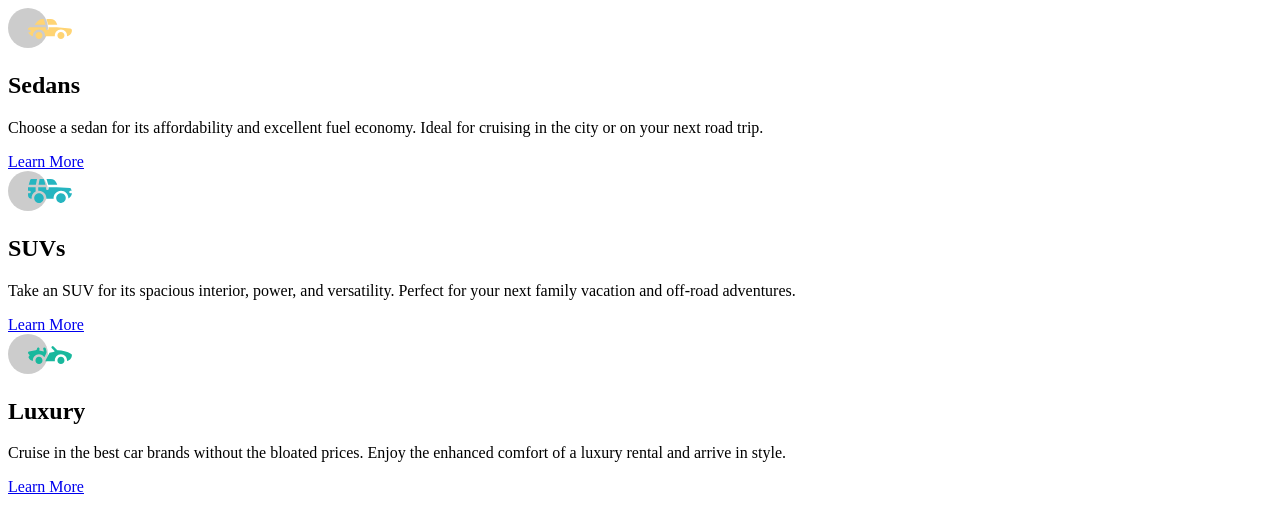
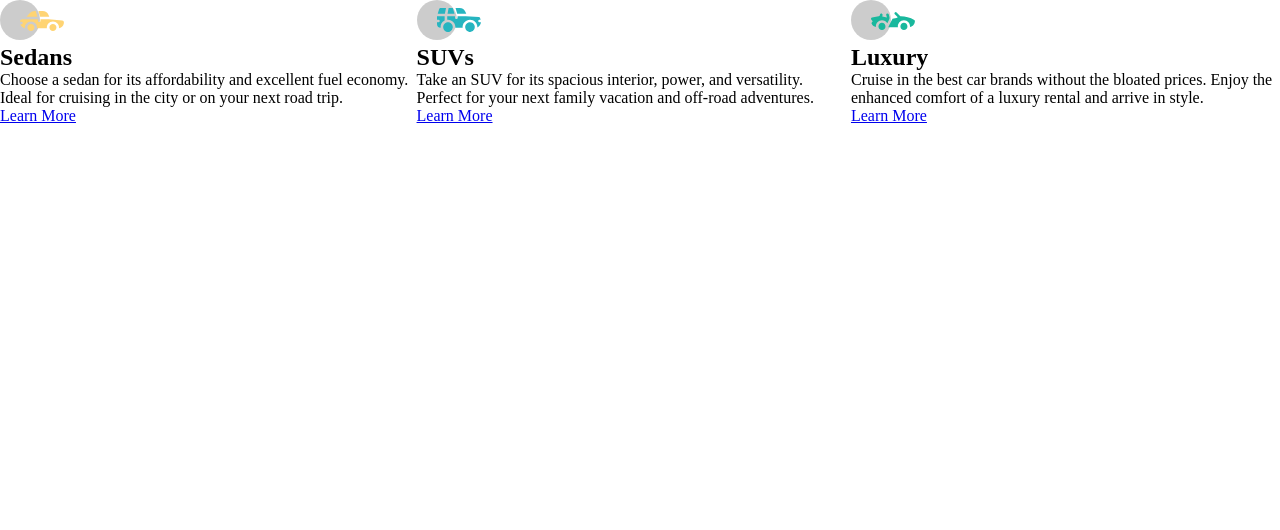
Before and after one commit to codernami/react-cards, a React (Create React App) app: page / in a window 1280 px wide. Shown: the top 530 px of the page. Built offline with nearby package versions, Linux system fonts and the light colour scheme.

Commit message:
Adding styled-components. Adding basic styles.

```diff
--- a/package.json
+++ b/package.json
@@ -9,6 +9,7 @@
     "react": "^18.2.0",
     "react-dom": "^18.2.0",
     "react-scripts": "5.0.1",
+    "styled-components": "^5.3.5",
     "web-vitals": "^2.1.4"
   },
   "scripts": {
--- a/src/App.js
+++ b/src/App.js
@@ -1,13 +1,18 @@
+import { GlobalStyles } from './components/styles/Global'
+import { Container } from './components/styles/Container.styled'
 import Card from './components/Card'
 import content from './content'
 
 function App() {
   return (
-    <div>
+    <>
+    <GlobalStyles/>
+    <Container>
     {content.map((item, index) => (
       <Card key= {index} item= {item} />
     ))}
-    </div>
+    </Container>
+    </>
   );
 }
 
--- /dev/null
+++ b/src/components/styles/Container.styled.js
@@ -0,0 +1,8 @@
+import styled from 'styled-components'
+
+export const Container = styled.div`
+	  @media (min-width: 768px) {
+	  	display: flex;
+	  }
+
+`
--- /dev/null
+++ b/src/components/styles/Global.js
@@ -0,0 +1,9 @@
+import { createGlobalStyle } from 'styled-components'
+
+export const GlobalStyles = createGlobalStyle`
+	* {
+		margin: 0;
+		padding: 0;
+		box-sizing: border-box;
+	}
+`
```
Also changed, not shown: 1 other file (tests, documents, lock files or other folders).
